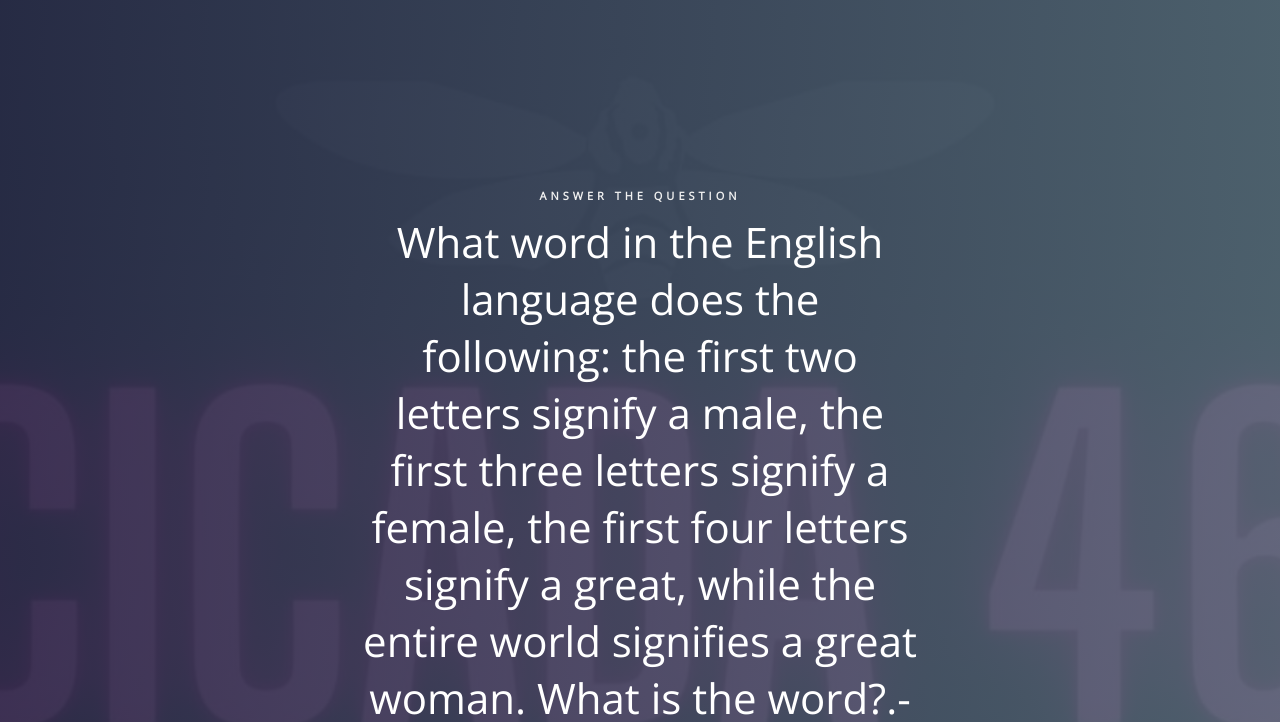
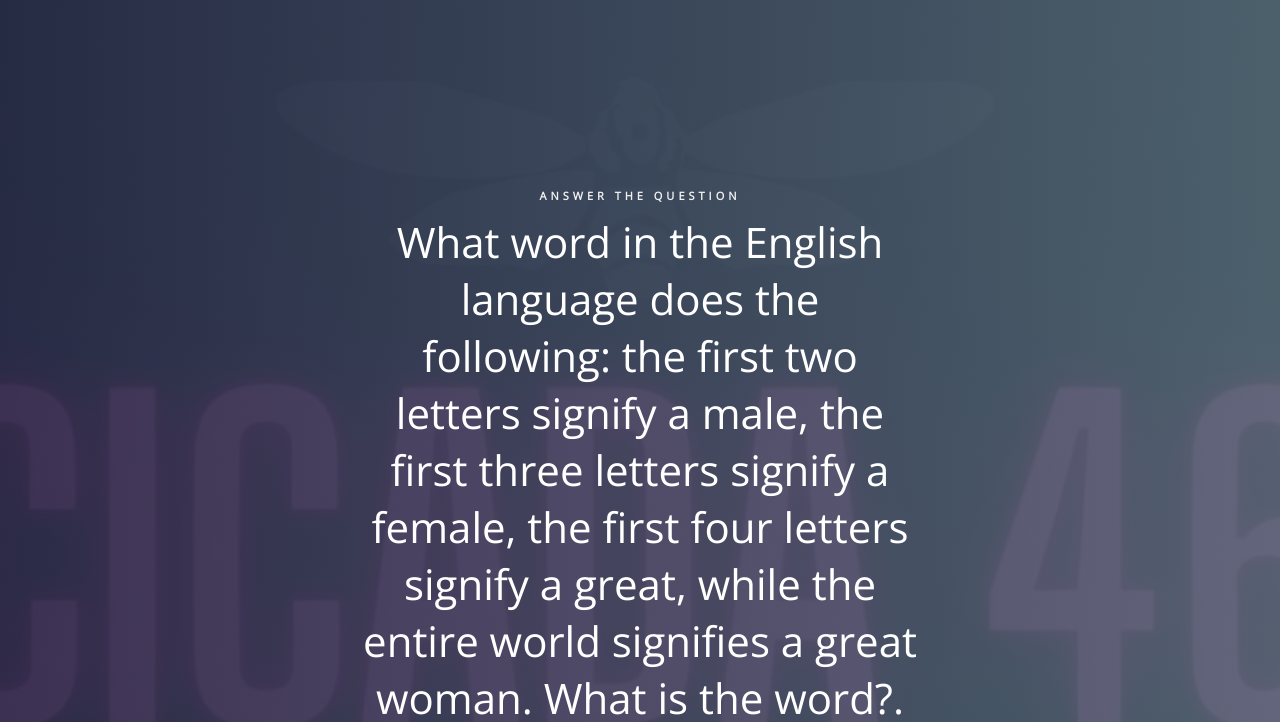
Before and after one commit to Ajeebpa/cicada46, a plain HTML site: page 4.html in a window 1280 px wide. Shown: the part 78-800 px from the top of the page. Drawn offline with nearby package versions, Linux system fonts and the light colour scheme.

Commit message:
Update 4.html
Fixed typo.

```diff
--- a/4.html
+++ b/4.html
@@ -96,7 +96,7 @@ alert("RIGHT ANSWER");
 What word in the English language does the following:
  the first two letters signify a male, the first three letters
  signify a female, the first four letters signify a great, while the
- entire world signifies a great woman. What is the word?.- </h1>
+ entire world signifies a great woman. What is the word?. </h1>
                               <form name="myForm" action=""  onsubmit="return validateForm()" method="post" class="online-form">
                                    <input type="TEXT" name="fname" class="form-control" placeholder="ANSWER here :all character must be in lower case" required>
 
```
